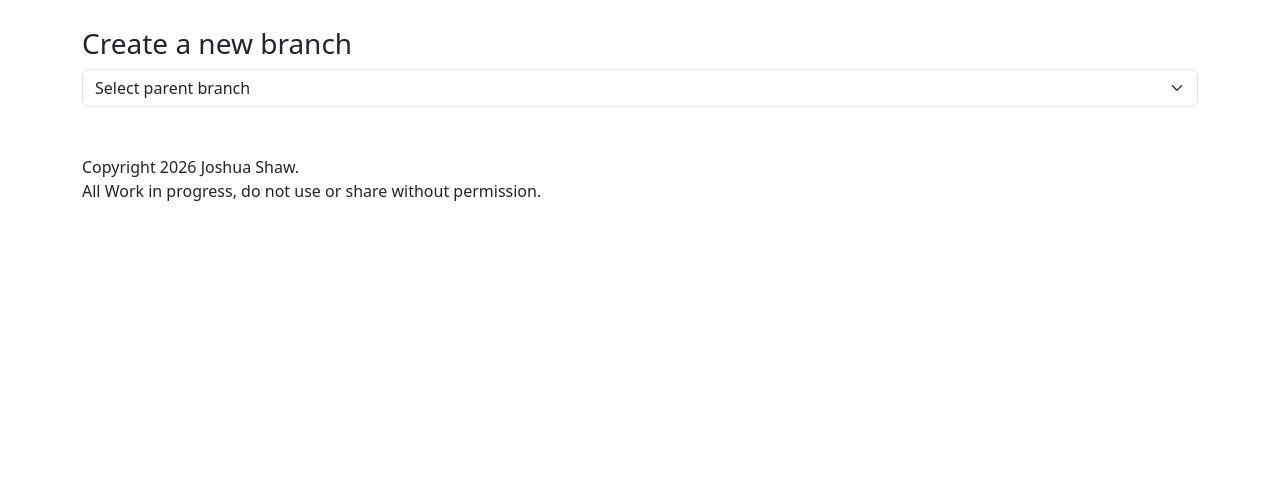
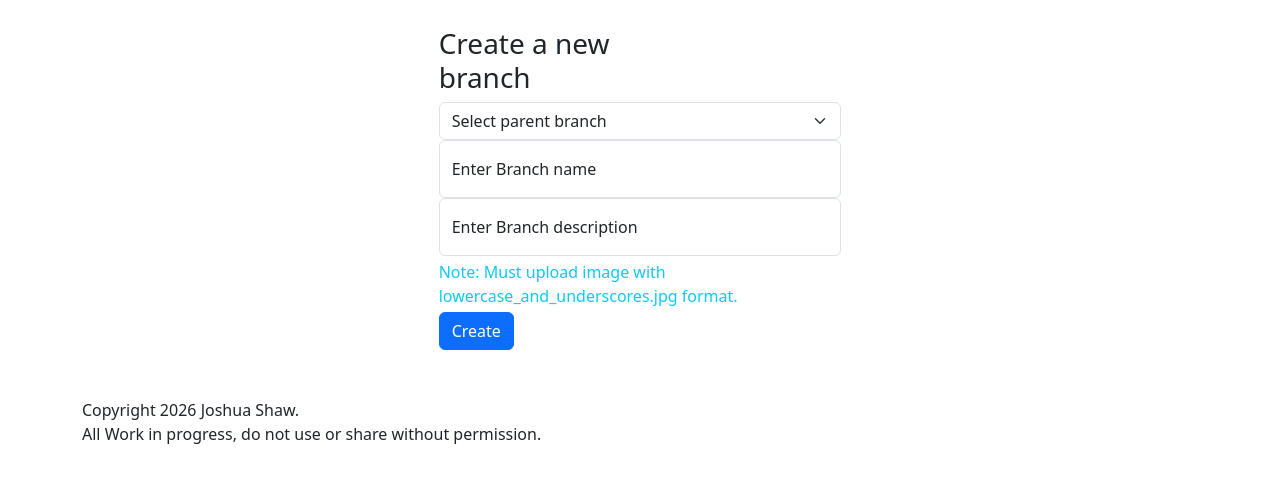
Before and after one commit to gerliughle/tree-wiki, a Flask app: template ui/templates/edit/create_branch.html in a window 1280 px wide. Shown: the part 56-539 px from the top of the page. Run offline with Flask 3, Linux system fonts and the light colour scheme; the template is opened without the code that fills it, so the values that code supplies are empty.

Commit message:
create branch route added

```diff
--- a/logic/Branch.py
+++ b/logic/Branch.py
@@ -30,6 +30,7 @@ class Branch:
             branch_map
         )
 
+    @staticmethod
     def to_dict(self):
         return {
             '_id': self._id,
--- a/logic/TreeEngine.py
+++ b/logic/TreeEngine.py
@@ -96,3 +96,9 @@ class TreeEngine:
                 filtered_leaves.append(leaf)
         print(f"Returning filtered list of {len(filtered_leaves)}.\n")
         return filtered_leaves
+
+    @classmethod
+    def add_branch(cls, branch_dict):
+        from data.Database import Database
+        branch = Database.add_branch(branch_dict, cls.branch_map)
+        cls.all_branches.append(branch)
--- a/logic/User.py
+++ b/logic/User.py
@@ -44,3 +44,7 @@ class User:
     def verify_password(self, password):
         result = bcrypt.checkpw(password.encode(), self.__pw_hash)
         return result
+
+    @property
+    def role(self):
+        return self.__role
--- a/ui/templates/components/navbar.html
+++ b/ui/templates/components/navbar.html
@@ -41,13 +41,9 @@
                         {% endif %}
                     </a>
                     <ul class="dropdown-menu dropdown-menu-end">
-                        {% if current_user %}
-                        <li><a class="dropdown-item" href="#">Profile</a></li>
-                        <li><a class="dropdown-item" href="#">Account</a></li>
-                        <li>
-                            <hr class="dropdown-divider">
-                        </li>
+                    {% if current_user %}
                         {% if current_user.role == "admin" %}
+                            <li><span class="dropdown-item" href="/create_branch">Admin Features:</span></li>
                         <li><a class="dropdown-item" href="/create_branch">Create Branch</a></li>
                         <li>
                             <hr class="dropdown-divider">
--- /dev/null
+++ b/ui/templates/edit/confirm_branch_created.html
@@ -0,0 +1,6 @@
+{% extends "template.html" %}
+{% block title %}New Branch Created{% endblock %}
+
+{% block content %}
+<div class="container col-8 my-5">Branch "created"</div>
+{% endblock %}
--- a/ui/templates/edit/create_branch.html
+++ b/ui/templates/edit/create_branch.html
@@ -2,21 +2,33 @@
 {% block title %}Create Branch{% endblock %}
 {% block content %}
 
-    <div class="container my-2">
+    <div class="container my-2 col-md-4 col-6 d-flex-vertical">
         <form method="POST" action="/do_create_branch">
             <h3 class="col-lg-8">Create a new branch</h3>
-            <select class="form-select" aria-label="Select parent branch">
-                <option selected disabled>Select parent branch</option>
+            <select class="form-select" aria-label="Select parent branch" name="parent_branch_id" required>
+                <option selected value="">Select parent branch</option>
                 {% for branch in branches %}
                     <option value="{{ branch.id }}">{{ branch.name }}</option>
                 {% endfor %}
             </select>
-
-
-
-    </form>
-
-
+            <div class="form-floating w-100">
+                <input name="branch_name" class="form-control" id="branch_name" placeholder="Branch Name" required>
+                <label for="branch_name">Enter Branch name</label>
+            </div>
+            <div class="form-floating w-100">
+                <input name="branch_description" class="form-control" id="branch_description"
+                       placeholder="Branch Description" required>
+                <label for="branch_description">Enter Branch description</label>
+            </div>
+            <div class="row">
+                <span class="text-info col12 my-1">Note: Must upload image with lowercase_and_underscores.jpg format.</span>
+            </div>
+            <div class="row">
+                <div class="col 1">
+                    <button type="submit" class="btn btn-primary">Create</button>
+                </div>
+            </div>
+        </form>
     </div>
 
 
```
Also changed, not shown: data/Database.py (+7 -1 lines), ui/routes/EditRoutes.py (+41 -4 lines).
